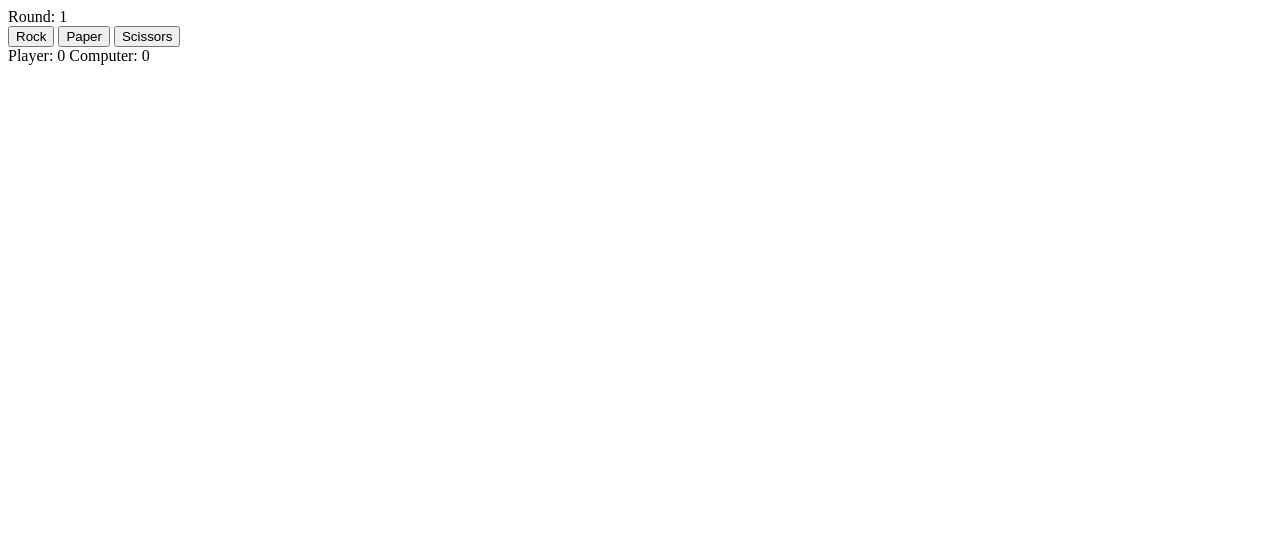
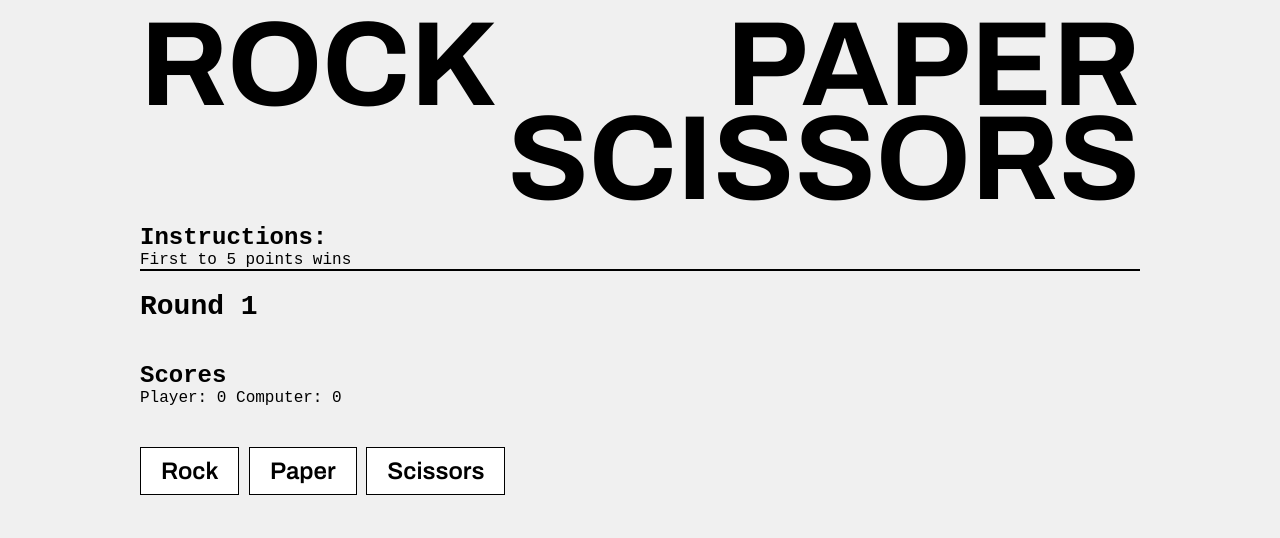
Before and after one commit to samueljaybea/rock-paper-scissors, a plain HTML site: page index.html in a window 1280 px wide. Drawn offline with Linux system fonts and the light colour scheme; a web font is replaced by a local one.

Commit message:
added css

```diff
--- a/index.html
+++ b/index.html
@@ -5,16 +5,32 @@
 		<meta name="viewport" content="width=device-width, initial-scale=1.0" />
 		<title>Rock Paper Scissors</title>
 		<script src="rock-paper-scissors.js" defer></script>
+		<link rel="stylesheet" href="styles.css" />
 	</head>
 	<body>
-		<div id="rounds">Round: <span id="round-counter">1</span></div>
-		<div id="container1">
-			<button id="Rock">Rock</button>
-			<button id="Paper">Paper</button>
-			<button id="Scissors">Scissors</button>
+		<h1 id="title-container">
+			<span id="hRock" class="title">ROCK</span> <span id="hPaper" class="title">PAPER</span>
+			<span id="hScissors" class="title">SCISSORS</span>
+		</h1>
+		<div id="content-container">
+			<div id="instructions">
+				<h2>Instructions:</h2>
+				<p>First to 5 points wins</p>
+			</div>
+			<div id="game-container">
+				<div id="rounds">Round <span id="round-counter">1</span></div>
+				<div id="scoreboard">
+					<div id="scoreboard-title"><h2>Scores</h2></div>
+					Player: <span id="player-counter">0</span> Computer: <span id="computer-counter">0</span>
+				</div>
+				<div id="results"></div>
+				<div id="selectors">
+					<button id="Rock">Rock</button>
+					<button id="Paper">Paper</button>
+					<button id="Scissors">Scissors</button>
+				</div>
+				<div id="play-again"></div>
+			</div>
 		</div>
-		<div id="scoreboard">Player: <span id="player-counter">0</span> Computer: <span id="computer-counter">0</span></div>
-		<div id="results"></div>
-		<div id="play-again"></div>
 	</body>
 </html>
--- a/rock-paper-scissors.js
+++ b/rock-paper-scissors.js
@@ -15,7 +15,7 @@ let roundCounter = document.querySelector('#round-counter');
 btns.forEach((btn) => {
 	btn.addEventListener('click', function () {
 		if (playerScore < scoreTotal && computerScore < scoreTotal) {
-			let choice = this.id.toString();
+			let choice = this.id;
 			playRound(choice, getComputerChoice());
 		}
 	});
--- /dev/null
+++ b/styles.css
@@ -0,0 +1,104 @@
+@import url('https://fonts.googleapis.com/css2?family=Azeret+Mono:ital,wght@0,100..900;1,100..900&display=swap');
+@import url('https://fonts.googleapis.com/css2?family=Archivo:ital,wght@0,100..900;1,100..900&display=swap');
+@import url('https://fonts.googleapis.com/css2?family=Archivo:ital,wght@0,100..900;1,100..900&family=Merriweather:ital,wght@0,300;0,400;0,700;0,900;1,300;1,400;1,700;1,900&display=swap');
+
+/* Reset default browser styles */
+* {
+	margin: 0;
+	padding: 0;
+	box-sizing: border-box;
+}
+
+/* Fonts */
+body {
+	font-family: 'Azeret Mono', monospace;
+}
+
+.title {
+	font-family: 'Archivo', sans-serif;
+	font-size: 120px;
+}
+
+/* Body styles */
+body {
+	background-color: #f0f0f0; /* Light gray background */
+	display: flex;
+	flex-direction: column;
+	align-items: center;
+	height: 100vh;
+	width: 100vw;
+}
+
+/* Content max width */
+#title-container,
+#content-container {
+	max-width: 80vw;
+	width: 1000px;
+}
+
+/* Button styles */
+button {
+	background-color: #fff; /* White background */
+	border: 1px solid #000; /* Black border */
+	font-size: 24px;
+	padding: 10px 20px;
+	cursor: pointer;
+	transition: background-color 0.3s, color 0.3s;
+	text-align: center;
+	font-family: 'Archivo', sans-serif;
+	font-weight: 600;
+}
+
+button:hover {
+	background-color: #000; /* Black background on hover */
+	color: #fff; /* White text on hover */
+}
+
+/* Game container styles */
+#game-container {
+	display: flex;
+	flex-direction: column;
+	gap: 20px;
+	border-top: 2px solid #000; /* Thick black border on top */
+	padding-top: 20px; /* Padding above the game content */
+}
+
+/* Rounds styles */
+#rounds {
+	font-size: 28px;
+	font-weight: bold;
+	margin-bottom: 20px;
+}
+
+/* Results styles */
+#results {
+	font-size: 24px;
+}
+
+/* Play again styles */
+#play-again {
+	font-size: 24px;
+	font-weight: bold;
+	text-align: center;
+	margin-top: 20px;
+	display: flex;
+	flex-direction: column;
+	gap: 16px;
+	flex-basis: auto;
+}
+
+#title-container {
+	display: flex;
+	gap: 8px;
+	flex-wrap: wrap;
+}
+
+#hPaper {
+	margin-left: auto;
+}
+
+#hScissors {
+	width: 100%;
+	text-align: end;
+	margin-top: -44px;
+}
```
